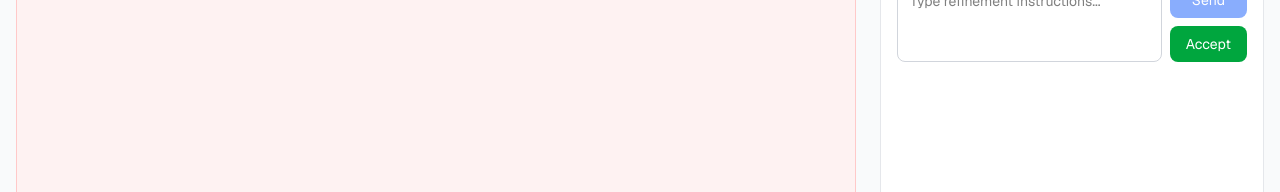
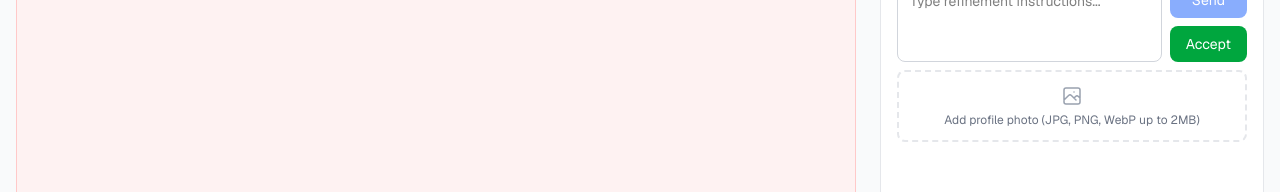
Before and after one commit to abdulshakoor02/resume-builder-frontend, a Next.js app: page /dashboard/1 in a window 1280 px wide. Shown: the part 617-809 px from the top of the page. Built offline with nearby package versions, Linux system fonts and the light colour scheme; no server answers.

Commit message:
ai agent workflow changes and follow up message fixes

```diff
--- a/src/app/dashboard/[resumeId]/page.tsx
+++ b/src/app/dashboard/[resumeId]/page.tsx
@@ -105,14 +105,14 @@ export default function ResumeDetailPage({
     return () => { cancelled = true; stopPoll(); };
   }, [resumeId, loadResume, loadHTML, pollStatus, stopPoll]);
 
-  const handleRefine = async (prompt: string) => {
+  const handleRefine = async (prompt: string, photo?: File | null) => {
     const userMsg: Message = { role: "user", content: prompt };
     setMessages((prev) => [...prev, userMsg]);
     setIsGenerating(true);
     setLoading(true);
     setError(null);
     try {
-      await api.resumes.refine(resumeId, prompt);
+      await api.resumes.refine(resumeId, prompt, photo);
       stopPoll();
       pollRef.current = setInterval(() => pollStatus(resumeId), 3000);
     } catch (err) {
@@ -144,12 +144,13 @@ export default function ResumeDetailPage({
             margin: 0;
             padding: 0;
           }
-          /* Avoid splitting sections across pages */
-          section, .section, .resume-section {
+          /* Let sections flow across pages naturally. */
+          /* Only keep individual entries together so a job bullet doesn't split mid-way. */
+          .resume-entry, .resume-item, .job, .education-item, .project-item, li {
             break-inside: avoid;
             page-break-inside: avoid;
           }
-          h1, h2, h3, h4 {
+          h1, h2, h3, h4, h5, h6 {
             break-after: avoid;
             page-break-after: avoid;
           }
--- a/src/components/FileUpload.tsx
+++ b/src/components/FileUpload.tsx
@@ -19,6 +19,7 @@ export default function FileUpload({ onFilesSelected, files }: FileUploadProps)
 
   return (
     <div className="w-full">
+      {/* Resume file upload */}
       <div
         {...getRootProps()}
         className={`border-2 border-dashed rounded-lg p-8 text-center cursor-pointer transition-colors ${
@@ -40,7 +41,7 @@ export default function FileUpload({ onFilesSelected, files }: FileUploadProps)
       </div>
 
       {files.length > 0 && (
-        <ul className="mt-3 space-y-2">
+        <ul className="space-y-2 mt-4">
           {files.map((file, i) => (
             <li key={i} className="flex items-center justify-between text-sm bg-gray-50 rounded px-3 py-2">
               <span className="text-gray-700 truncate">{file.name}</span>
--- a/src/components/RefinementChat.tsx
+++ b/src/components/RefinementChat.tsx
@@ -1,6 +1,7 @@
 "use client";
 
 import { useState, useRef, useEffect } from "react";
+import { useDropzone } from "react-dropzone";
 
 interface Message {
   role: "user" | "assistant";
@@ -10,23 +11,38 @@ interface Message {
 
 interface RefinementChatProps {
   messages: Message[];
-  onSend: (prompt: string) => void;
+  onSend: (prompt: string, photo?: File | null) => void;
   isLoading: boolean;
   onAccept: () => void;
 }
 
 export default function RefinementChat({ messages, onSend, isLoading, onAccept }: RefinementChatProps) {
   const [input, setInput] = useState("");
+  const [photo, setPhoto] = useState<File | null>(null);
   const bottomRef = useRef<HTMLDivElement>(null);
 
   useEffect(() => {
     bottomRef.current?.scrollIntoView({ behavior: "smooth" });
   }, [messages]);
 
+  const { getRootProps, getInputProps, isDragActive } = useDropzone({
+    onDrop: (accepted: File[]) => {
+      if (accepted.length > 0) setPhoto(accepted[0]);
+    },
+    accept: {
+      "image/jpeg": [".jpg", ".jpeg"],
+      "image/png": [".png"],
+      "image/webp": [".webp"],
+    },
+    maxFiles: 1,
+    maxSize: 2 * 1024 * 1024,
+  });
+
   const handleSend = () => {
     if (!input.trim() || isLoading) return;
-    onSend(input.trim());
+    onSend(input.trim(), photo);
     setInput("");
+    setPhoto(null);
   };
 
   const handleKeyDown = (e: React.KeyboardEvent) => {
@@ -63,6 +79,29 @@ export default function RefinementChat({ messages, onSend, isLoading, onAccept }
         <div ref={bottomRef} />
       </div>
 
+      {/* Photo upload area */}
+      {photo && (
+        <div className="border-t border-gray-200 px-4 pt-3">
+          <div className="flex items-center gap-3 p-2 bg-blue-50 rounded-lg border border-blue-200">
+            <img
+              src={URL.createObjectURL(photo)}
+              alt="Profile preview"
+              className="w-12 h-12 rounded-full object-cover border border-blue-300"
+            />
+            <div className="flex-1 min-w-0">
+              <p className="text-xs text-blue-700 truncate">{photo.name}</p>
+              <p className="text-xs text-blue-500">Will be added to your resume</p>
+            </div>
+            <button
+              onClick={() => setPhoto(null)}
+              className="text-red-500 hover:text-red-700 text-xs"
+            >
+              Remove
+            </button>
+          </div>
+        </div>
+      )}
+
       <div className="border-t border-gray-200 p-4">
         <div className="flex gap-2">
           <textarea
@@ -98,6 +137,22 @@ export default function RefinementChat({ messages, onSend, isLoading, onAccept }
             </button>
           </div>
         </div>
+        <div className="mt-2">
+          <div
+            {...getRootProps()}
+            className={`border-2 border-dashed rounded-lg p-3 text-center cursor-pointer transition-colors ${
+              isDragActive
+                ? "border-blue-500 bg-blue-50"
+                : "border-gray-200 hover:border-gray-300"
+            }`}
+          >
+            <input {...getInputProps()} />
+            <svg className="mx-auto h-6 w-6 text-gray-400" fill="none" viewBox="0 0 24 24" stroke="currentColor">
+              <path strokeLinecap="round" strokeLinejoin="round" strokeWidth={1.5} d="M4 16l4.586-4.586a2 2 0 012.828 0L16 16m-2-2l1.586-1.586a2 2 0 012.828 0L20 14m-6-6h.01M6 20h12a2 2 0 002-2V6a2 2 0 00-2-2H6a2 2 0 00-2 2v12a2 2 0 002 2z" />
+            </svg>
+            <p className="mt-1 text-xs text-gray-500">Add profile photo (JPG, PNG, WebP up to 2MB)</p>
+          </div>
+        </div>
       </div>
     </div>
   );
--- a/src/lib/api.ts
+++ b/src/lib/api.ts
@@ -83,10 +83,17 @@ export const api = {
       request<{ resumes: Resume[] }>("GET", "/api/resumes"),
     get: (id: string) =>
       request<Resume>("GET", `/api/resumes/${id}`),
-    refine: (id: string, prompt: string) =>
-      request<{ pdf_url: string }>("POST", `/api/resumes/${id}/refine`, {
+    refine: async (id: string, prompt: string, photo?: File | null) => {
+      if (photo) {
+        const formData = new FormData();
+        formData.append("prompt", prompt);
+        formData.append("photo", photo);
+        return request<{ pdf_url: string }>("POST", `/api/resumes/${id}/refine`, formData, true);
+      }
+      return request<{ pdf_url: string }>("POST", `/api/resumes/${id}/refine`, {
         prompt,
-      }),
+      });
+    },
     pdf: async (id: string) => {
       const res = await fetch(
         `${BACKEND_URL}/api/resumes/${id}/pdf`,
```
